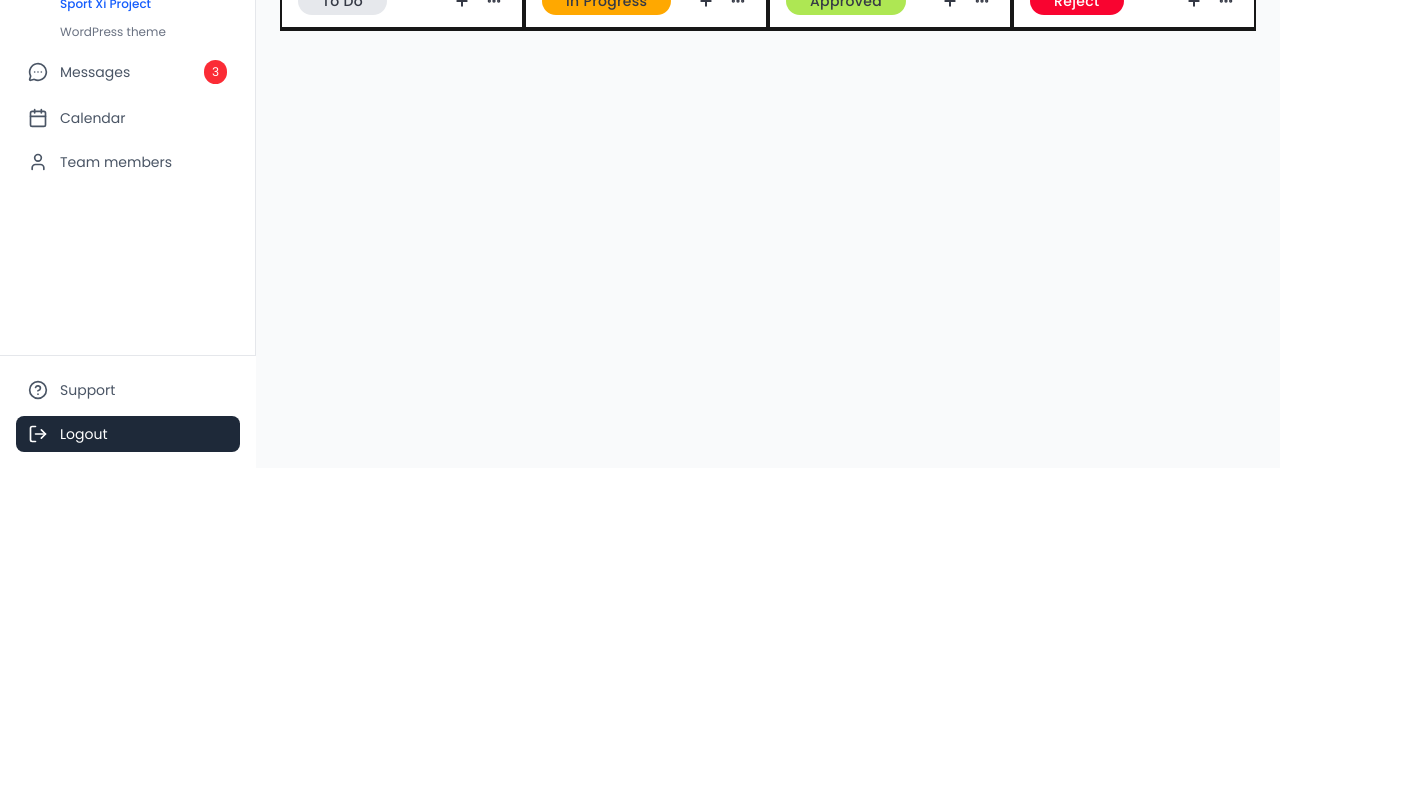
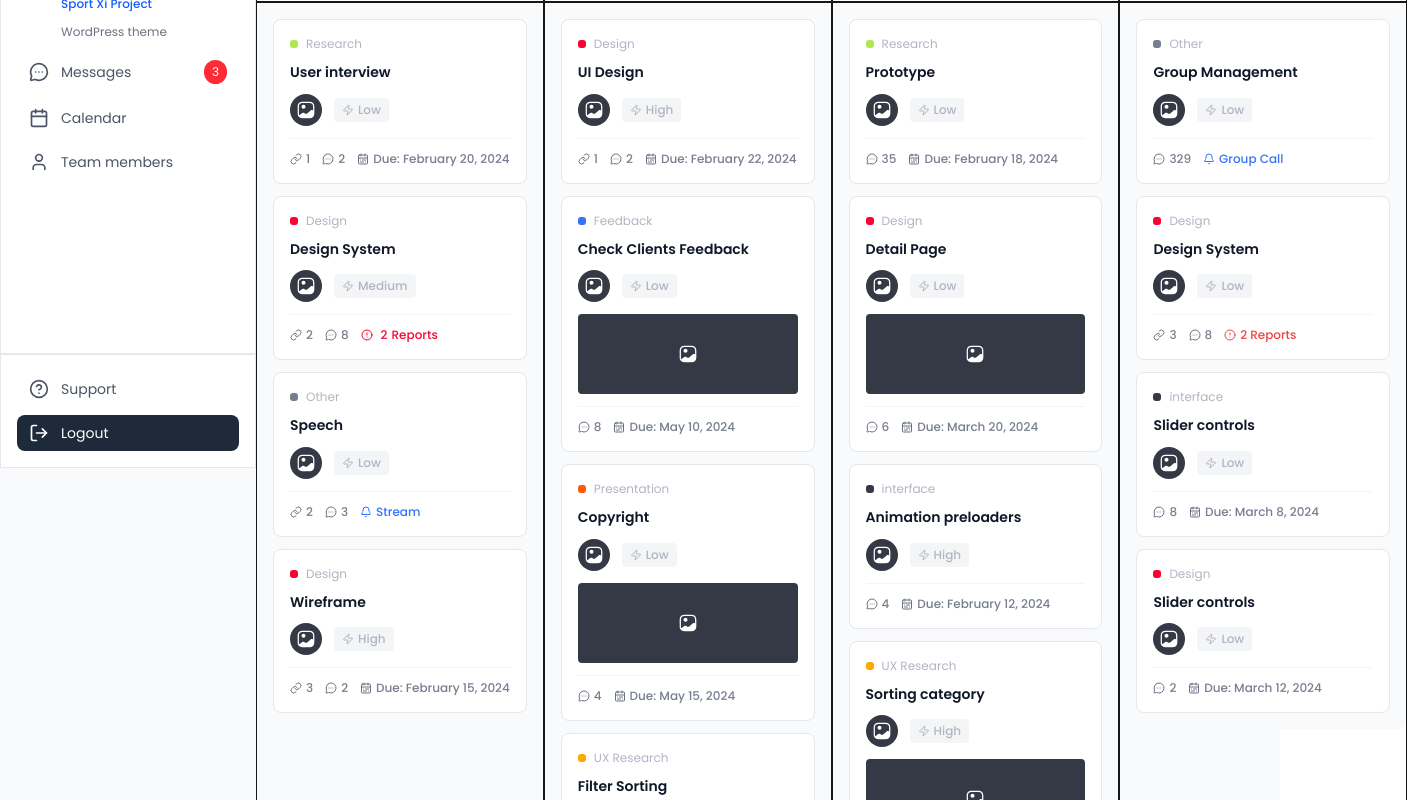
Before and after one commit to Vihanga-EBI/Swimlane-Dashboard, a Next.js app: page / in a window 1280 px wide. Shown: the part 340-1140 px from the top of the page, 1407 px wide, since content can reach past the window. Before the commit the page ends 808 px from the top, so only its background shows below. Built offline with nearby package versions, Linux system fonts and the light colour scheme.

Commit message:
create drag and drop and search function

```diff
--- a/src/app/globals.css
+++ b/src/app/globals.css
@@ -24,6 +24,7 @@
   /* Category Colors */
   --category-research: #aee753;
   --category-design: #f90430;
+  --category-ux-research: #ffa800;
   --category-other: #777e90;
   --category-feedback: #3772ff;
   --category-presentation: #ff5c00;
@@ -68,6 +69,7 @@
   --color-category-research: var(--category-research);
   --color-category-design: var(--category-design);
   --color-category-other: var(--category-other);
+  --color-category-ux-research: var(--category-ux-research);
   --color-category-feedback: var(--category-feedback);
   --color-category-presentation: var(--category-presentation);
   --color-category-interface: var(--category-interface);
--- a/src/components/Appbar.tsx
+++ b/src/components/Appbar.tsx
@@ -41,7 +41,7 @@ export default function Appbar() {
           />
         </div>
 
-        <div className="p-4 border-b border-border border-r">
+        <div className="p-4 border-border border-r">
           <div className="flex items-center justify-between bg-card-bg rounded-lg p-3 shadow-sm border border-border">
             <div className="flex items-center">
               <div className="w-8 h-8 bg-text-natural-3 rounded-full flex items-center justify-center mr-3">
@@ -59,7 +59,7 @@ export default function Appbar() {
           </div>
         </div>
 
-        <nav className="flex-1 p-4 border-r border-gray-200">
+        <nav className="flex-1 p-4 border border-gray-200">
           <ul className="space-y-2">
             <li>
               <a
@@ -143,7 +143,7 @@ export default function Appbar() {
           </ul>
         </nav>
 
-        <div className="p-4 border-t border-gray-200">
+        <div className="p-4 border border-gray-200">
           <a
             href="#"
             className="flex items-center px-3 py-2 text-sm text-gray-600 hover:bg-gray-50 rounded-lg mb-2"
--- a/src/components/Swimlane.tsx
+++ b/src/components/Swimlane.tsx
@@ -1,15 +1,25 @@
 "use client";
 import { PlusIcon, EllipsisIcon } from "lucide-react";
 import { Task } from "@/types/task";
+import TaskCard from "./TaskCard";
+import { useDroppable } from "@dnd-kit/core";
 
-
+// Component props
 interface SwimlaneProps {
   status: Task["status"];
   title: string;
+  tasks: Task[];
 }
 
-export default function Swimlane({ status, title }: SwimlaneProps) {
-
+export default function Swimlane({ status, tasks, title }: SwimlaneProps) {
+  // Makes this column droppable for drag and drop
+  const { isOver, setNodeRef } = useDroppable({
+    id: status,
+    data: {
+      type: "swimlane",
+      status,
+    },
+  });
   const getHeaderColor = (status: string) => {
     switch (status) {
       case "todo":
@@ -26,7 +36,7 @@ export default function Swimlane({ status, title }: SwimlaneProps) {
   };
 
   return (
-    <div className="flex-1 min-w-0 w-full lg:w-auto border-2">
+    <div className="flex-1 min-w-0 w-full lg:w-auto border-1">
       <div className={`bg-white px-3 border-b-2 lg:px-4 py-2 lg:py-3`}>
         <div className="flex items-center justify-between">
           <div className="flex items-center">
@@ -48,6 +58,25 @@ export default function Swimlane({ status, title }: SwimlaneProps) {
           </div>
         </div>
       </div>
+      <div
+        ref={setNodeRef}
+        className={`
+          min-h-[400px] lg:min-h-[500px] p-3 lg:p-4 bg-gray-50 rounded-b-lg transition-colors duration-200
+          ${isOver ? "bg-blue-100" : ""}
+        `}
+      >
+        <div className="space-y-2 lg:space-y-3">
+          {tasks.length === 0 ? (
+            // Show message when no tasks
+            <div className="text-center text-gray-400 text-xs lg:text-sm py-6 lg:py-8">
+              No tasks in this column
+            </div>
+          ) : (
+            // Render all tasks
+            tasks.map((task) => <TaskCard key={task.id} task={task} />)
+          )}
+        </div>
+      </div>
     </div>
   );
 }
--- a/src/components/SwimlaneHeader.tsx
+++ b/src/components/SwimlaneHeader.tsx
@@ -4,7 +4,7 @@ import BaseIcon from "../../public/icons/BaseIcon";
 
 export default function SwimlaneHeader() {
   return (
-    <div className="bg-white border-b border-gray-200 px-4 lg:px-6 py-4 lg:py-6">
+    <div className="bg-white border-gray-200 px-4 lg:px-6 py-4 lg:py-6">
       <div className="flex items-start justify-between">
         <div className="flex-1">
           <div className="flex flex-col sm:flex-row sm:items-center gap-2 sm:gap-3 mb-3">
--- a/src/components/TaskCard.tsx
+++ b/src/components/TaskCard.tsx
@@ -1,24 +1,41 @@
 "use client";
-
 import { Task } from "@/types/task";
-import { BoltIcon, LinkIcon, CircleAlert, BellIcon, MessageCircleMoreIcon, CalendarRangeIcon } from "lucide-react";
+import { ZapIcon, LinkIcon, CircleAlert, BellIcon, MessageCircleMoreIcon, CalendarRangeIcon } from "lucide-react";
 import BaseIcon from "../../public/icons/BaseIcon";
+import { useDraggable } from "@dnd-kit/core";
 
 interface TaskCardProps {
   task: Task;
 }
 
 export default function TaskCard({ task }: TaskCardProps) {
-  console.log("TaskCard task data:", task);
+  // Enable dragging functionality for each task card
+  const { attributes, listeners, setNodeRef, transform, isDragging } =
+    useDraggable({
+      id: task.id,
+      data: {
+        type: "task",
+        task,
+      },
+    });
+
+  // Apply movement style when dragging
+  const style = transform
+    ? {
+      transform: `translate3d(${transform.x}px, ${transform.y}px, 0)`,
+    }
+    : undefined;
 
   const getCategoryColor = (category: string) => {
     switch (category) {
-      case "Reserch":
+      case "Research":
         return "bg-[var(--category-research)]";
       case "Design":
         return "bg-[var(--category-design)]";
       case "Other":
         return "bg-[var(--category-other)]";
+      case "UX Research":
+        return "bg-[var(--category-ux-research)]";
       case "Feedback":
         return "bg-[var(--category-feedback)]";
       case "Presentation":
@@ -30,6 +47,7 @@ export default function TaskCard({ task }: TaskCardProps) {
     }
   };
 
+  // Format date
   const formatDate = (dateString: string) => {
     const date = new Date(dateString);
     const today = new Date();
@@ -47,6 +65,7 @@ export default function TaskCard({ task }: TaskCardProps) {
     })}`;
   };
 
+  // Display special action icons
   const getSpecialActionIcon = (type: string, count: number) => {
     switch (type) {
       case "reports":
@@ -71,13 +90,27 @@ export default function TaskCard({ task }: TaskCardProps) {
             <span className="text-primary font-medium">Group Call</span>
           </>
         );
+      case "report":
+        return (
+          <>
+            <CircleAlert className="h-3 w-3 text-error" />
+            <span className="text-error font-medium">2 Reports</span>
+          </>
+        );
       default:
         return null;
     }
   };
 
   return (
-    <div className="bg-white rounded-lg border border-gray-200 p-3 lg:p-4 cursor-grab hover:shadow-md transition-shadow duration-200">
+    <div
+      ref={setNodeRef}
+      style={style}
+      {...listeners}
+      {...attributes}
+      className={`bg-white rounded-lg border border-gray-200 p-3 lg:p-4 cursor-grab hover:shadow-md transition-shadow duration-200
+        ${isDragging ? "opacity-50 shadow-lg" : ""}`}
+    >
       {task.category && (
         <div className="flex items-center mb-3">
           <div
@@ -103,7 +136,7 @@ export default function TaskCard({ task }: TaskCardProps) {
           className={`
             px-2 py-1 text-xs font-medium rounded text-text-natural-5 flex items-center capitalize bg-text-natural-7`}
         >
-          <BoltIcon className="h-3 w-3 mr-1 text-text-natural-5 stroke-[2]" />
+          <ZapIcon className="h-3 w-3 mr-1 text-text-natural-5 stroke-[2]" />
           {task.priority}
         </span>
       </div>
--- a/src/data/tasks.json
+++ b/src/data/tasks.json
@@ -110,8 +110,28 @@
     "attachments": 0,
     "hasImage": true
   },
+    {
+    "id": "8",
+    "title": "Filter Sorting",
+    "description": "Create filter and sorting controls for the interface",
+    "status": "in-progress",
+    "priority": "low",
+    "assignee": "Dan Ham",
+    "dueDate": "2024-11-23",
+    "tags": ["research"],
+    "category": "UX Research",
+    "comments": 4,
+    "attachments": 1,
+    "links": 2,
+    "specialActions": [
+      {
+        "type": "stream",
+        "label": "Stream"
+      }
+    ]
+  },
   {
-    "id": "8",
+    "id": "9",
     "title": "Prototype",
     "description": "Create interactive prototype",
     "status": "approved",
@@ -124,7 +144,7 @@
     "attachments": 243
   },
   {
-    "id": "9",
+    "id": "10",
     "title": "Detail Page",
     "description": "Design and implement the detail page",
     "status": "approved",
@@ -138,7 +158,7 @@
     "hasImage": true
   },
   {
-    "id": "10",
+    "id": "11",
     "title": "Animation preloaders",
     "description": "Create animation preloaders for the interface",
     "status": "approved",
@@ -150,8 +170,22 @@
     "comments": 4,
     "attachments": 9
   },
+    {
+    "id": "12",
+    "title": "Sorting category",
+    "description": "Create sorting category for the interface",
+    "status": "approved",
+    "priority": "high",
+    "assignee": "Sam Javis",
+    "dueDate": "2024-12-14",
+    "tags": ["research"],
+    "category": "UX Research",
+    "comments": 28,
+    "attachments": 6,
+    "hasImage": true
+  },
   {
-    "id": "11",
+    "id": "13",
     "title": "Group Management",
     "description": "Manage group activities and coordination",
     "status": "reject",
@@ -171,7 +205,7 @@
     ]
   },
   {
-    "id": "12",
+    "id": "14",
     "title": "Design System",
     "description": "Create a comprehensive design system",
     "status": "reject",
@@ -180,12 +214,18 @@
     "dueDate": "2024-03-15",
     "tags": ["design", "system"],
     "category": "Design",
-    "comments": 3,
-    "attachments": 8,
-    "actionButton": "2 Reports"
+    "comments": 8,
+    "attachments": 1,
+    "links": 3,
+    "specialActions": [
+      {
+        "type": "report",
+        "label": "2 Reports"
+      }
+    ]
   },
   {
-    "id": "13",
+    "id": "15",
     "title": "Slider controls",
     "description": "Implement slider controls for the interface",
     "status": "reject",
@@ -198,7 +238,7 @@
     "attachments": 31
   },
   {
-    "id": "14",
+    "id": "16",
     "title": "Slider controls",
     "description": "Design slider controls for the interface",
     "status": "reject",
--- a/src/screens/Dashboard/Page.tsx
+++ b/src/screens/Dashboard/Page.tsx
@@ -1,44 +1,93 @@
-import React from 'react'
+"use client";
+
+import { useEffect, useState } from 'react'
 import AdminLayout from '../layout'
 import Swimlane from '@/components/Swimlane'
+import { DndContext, DragEndEvent, DragOverlay, DragStartEvent } from '@dnd-kit/core';
+import { Task } from '@/types/task';
+import { useTaskStore } from '@/store/taskStore';
+import TaskCard from '@/components/TaskCard';
+import tasksDetails from "@/data/tasks.json";
 
 export default function Page() {
+  const { tasks, setTasks, updateTaskStatus, getTasksByStatus } =
+    useTaskStore();
+  const [activeTask, setActiveTask] = useState<Task | null>(null);
+
+  useEffect(() => {
+    // Always load the latest data from JSON file
+    setTasks(tasksDetails as Task[]);
+  }, [setTasks]);
+
+  const handleDragStart = (event: DragStartEvent) => {
+    const { active } = event;
+    const task = active.data.current?.task;
+    if (task) {
+      setActiveTask(task);
+    }
+  };
+
+  const handleDragEnd = (event: DragEndEvent) => {
+    const { active, over } = event;
+    setActiveTask(null);
+
+    if (!over) return;
+
+    const taskId = active.id as string;
+    const newStatus = over.id as Task["status"];
+
+    const currentTask = tasks.find((task) => task.id === taskId);
+    if (currentTask && currentTask.status !== newStatus) {
+      updateTaskStatus(taskId, newStatus);
+    }
+  };
 
   const swimlanes = [
     {
       status: "todo" as const,
       title: "To Do",
       color: "bg-gray-500",
+      tasks: getTasksByStatus("todo"),
     },
     {
       status: "in-progress" as const,
       title: "In Progress",
       color: "bg-orange-500",
+      tasks: getTasksByStatus("in-progress"),
     },
     {
       status: "approved" as const,
       title: "Approved",
       color: "bg-green-500",
+      tasks: getTasksByStatus("approved"),
     },
     {
       status: "reject" as const,
       title: "Reject",
       color: "bg-red-500",
+      tasks: getTasksByStatus("reject"),
     },
   ];
 
   return (
     <AdminLayout>
-      <div className="flex-1 p-3 lg:p-6 overflow-x-auto mobile-scroll">
+      <div className="flex-1 overflow-x-auto mobile-scroll">
+        <DndContext onDragStart={handleDragStart} onDragEnd={handleDragEnd}>
           <div className="grid grid-cols-1  sm:grid-cols-2 lg:grid-cols-4 min-w-max touch-manipulation">
             {swimlanes.map((swimlane) => (
               <Swimlane
                 key={swimlane.status}
                 status={swimlane.status}
+                tasks={swimlane.tasks}
                 title={swimlane.title}
               />
             ))}
           </div>
+
+          <DragOverlay>
+            {activeTask ? <TaskCard task={activeTask} /> : null}
+          </DragOverlay>
+        </DndContext>
       </div>
     </AdminLayout>
   )
```
Lines whose indentation alone changed are shown as unchanged.
